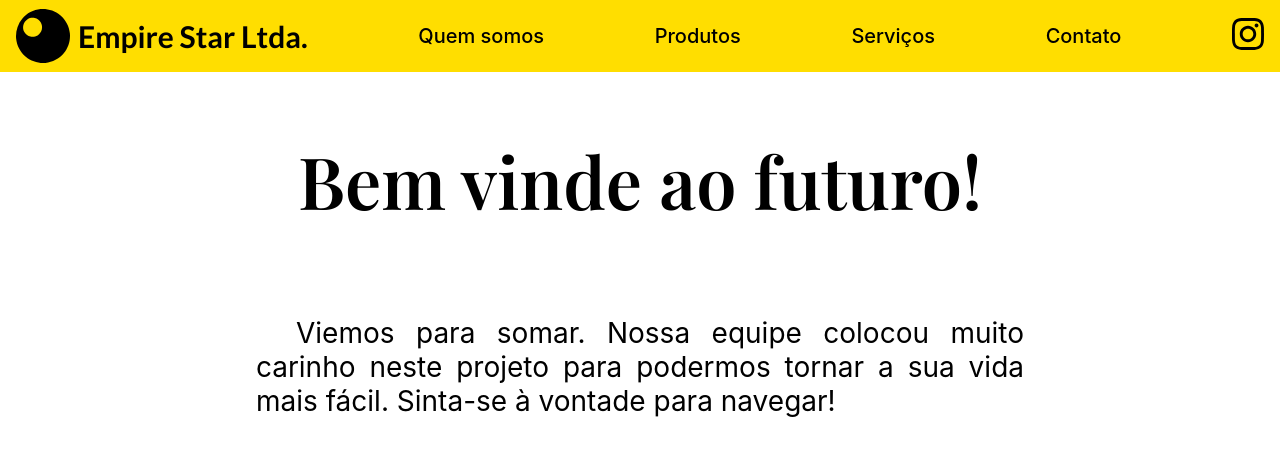
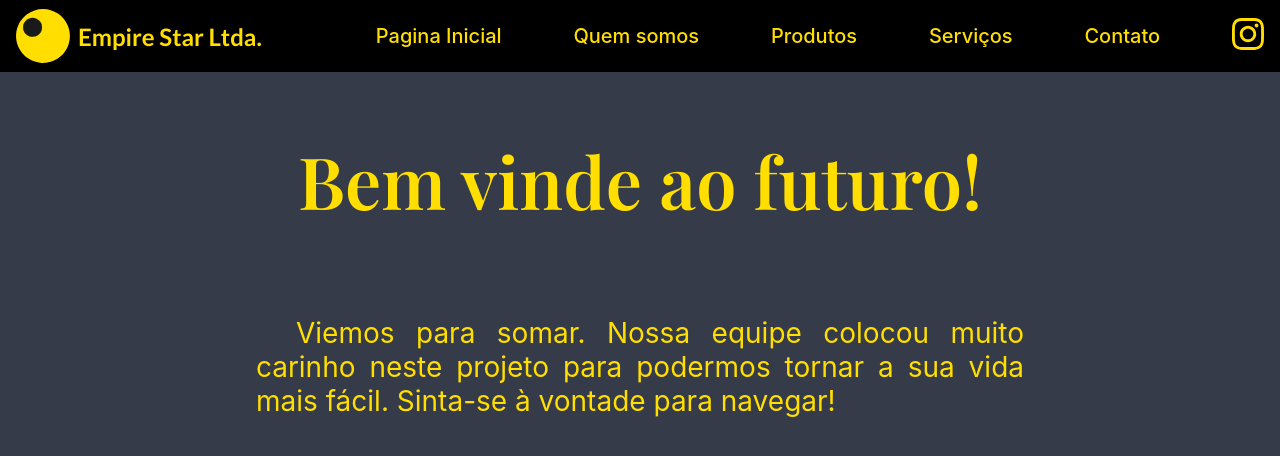
Before and after one commit to empirestarltda/landingpage, a React (Create React App) app in the folder es_landingpage/: page / in a window 1280 px wide. Shown: the top 456 px of the page. Built offline with nearby package versions, Linux system fonts and the light colour scheme.

Commit message:
atualizar temas

```diff
--- a/es_landingpage/src/App.tsx
+++ b/es_landingpage/src/App.tsx
@@ -10,7 +10,7 @@ interface AppProps{
 
 function App({page}:AppProps) {
   const [estadoMenu, mudarEstadoMenu] = useState(false)
-  const [tema, mudarTema] = useState<'claro'|'escuro'>('claro')
+  const [tema, mudarTema] = useState<'claro'|'escuro'>('escuro')
   return (
       <main className='App'>
         <GlobalStyle tema={tema}/> {/* Inicializa os Estilos globais */}
--- a/es_landingpage/src/components/Cabecalho/index.tsx
+++ b/es_landingpage/src/components/Cabecalho/index.tsx
@@ -5,6 +5,7 @@ import instagram_alternativo from '../../assets/icons/instagram_alternativo.svg'
 import menu from '../../assets/icons/menu.svg'
 import { Container } from './styles'
 import { Link } from 'react-router-dom'
+import { useState } from 'react'
 
 interface Topico{
     rota: string,
@@ -21,6 +22,10 @@ interface CabecalhoProps{
 export function Cabecalho({funcaoCabecalho, estadoCabecalho, funcaoTema, tema}:CabecalhoProps){
 
     const options :Array<Topico> = [
+        {
+            rota: 'home',
+            etiqueta: 'Pagina Inicial'
+        },
         {
             rota:'quem_somos',
             etiqueta:'Quem somos'
@@ -40,16 +45,18 @@ export function Cabecalho({funcaoCabecalho, estadoCabecalho, funcaoTema, tema}:C
     ]
 
     var largura = window.screen.width
+    const [visibilidadeDica, mudarVisibilidadeDica] = useState(false)
 
     return(
         <Container tema={tema}>
 
             {largura > 501?
             <>
-                <Link id='grupo_logo' to={`/home`}>
+                <div id='grupo_logo' onClick={() => funcaoTema()} onMouseEnter={() => mudarVisibilidadeDica(!visibilidadeDica)} onMouseLeave={() => mudarVisibilidadeDica(!visibilidadeDica)}>
                     <img src={tema === 'claro'? logo : logo_alternativo} alt="Logo da Empire Star" />
                     <h2>Empire Star Ltda.</h2>
-                </Link>
+                    <span id={visibilidadeDica === false ? 'escondido' : 'visivel'}>Clique para trocar o tema do site</span>
+                </div>
                     {options.map(option => <Link to={`/${option.rota}`}>{option.etiqueta}</Link>)}
                 <a id='instagramIcon' href="https://www.instagram.com/empirestarltda/">
                     <img  src={tema === 'claro'? instagram_icon: instagram_alternativo} alt="ícone do instagram" />
--- a/es_landingpage/src/components/Cabecalho/styles.ts
+++ b/es_landingpage/src/components/Cabecalho/styles.ts
@@ -13,7 +13,7 @@ export const Container = styled.nav<CabecalhoProps> `
 
     #grupo_logo{
         height: 100%;
-        width: fit-content;
+        width: 18rem;
         display: flex;
         flex-direction: row;
         align-items: center;
@@ -57,12 +57,15 @@ export const Container = styled.nav<CabecalhoProps> `
 
     a{
         text-decoration: none;
-        color: ${props => props.tema === 'claro'? "var(--secundary-color)" : "var(--primary-color)"};
         font-weight: 500;
         font-size: 1.25rem;
         @media (max-width: 500px){
             margin: auto;
         }
+    }
+
+    a, div{
+        color: ${props => props.tema === 'claro'? "var(--secundary-color)" : "var(--primary-color)"};
     }
 
     #menu_container{
@@ -100,5 +103,14 @@ export const Container = styled.nav<CabecalhoProps> `
             align-items: center;
         }
     }
-
+    #escondido{
+        display: none;
+    }
+    #visivel{
+        display: flex;
+        position: relative;
+        top:2.5rem;
+        right:15rem;
+        white-space: nowrap;
+    }
 `
```
